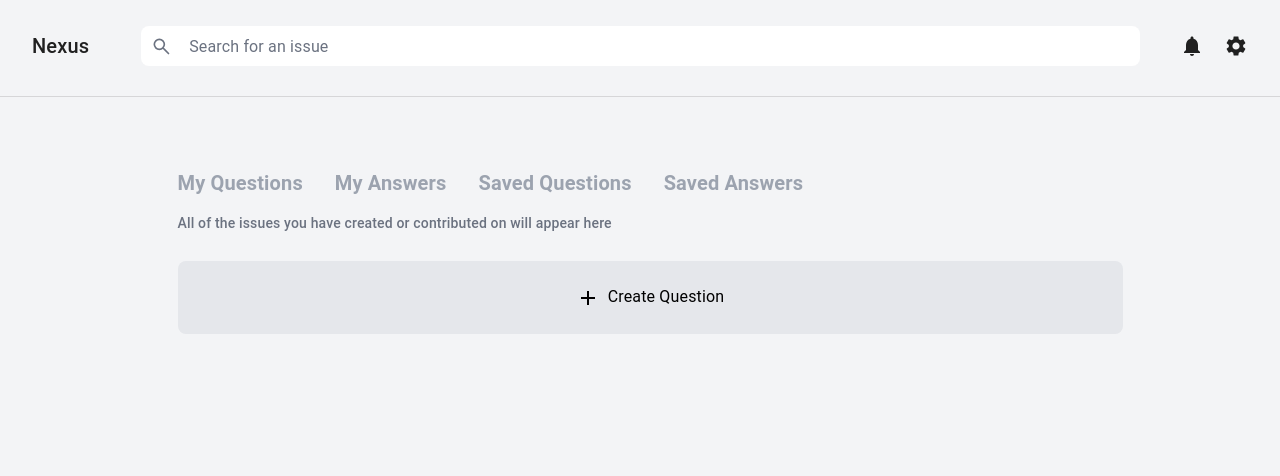
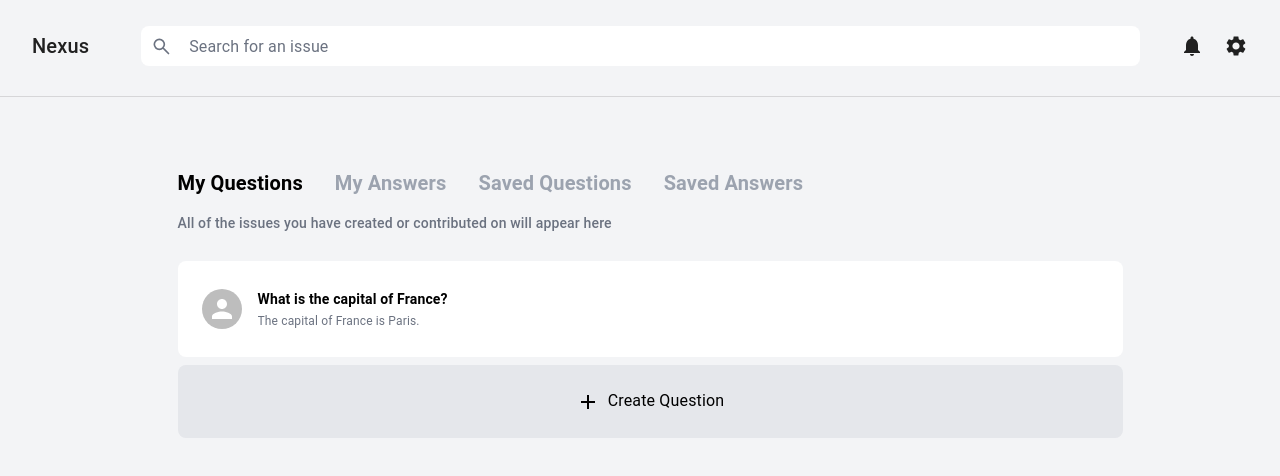
Before and after one commit to dallenpyrah/Nexus, a Next.js app: page /dashboard in a window 1280 px wide. Shown: the top 476 px of the page. Built offline with nearby package versions, Linux system fonts and the light colour scheme.

Commit message:
Implemented tab type for setActiveTab functions

```diff
--- a/components/QuestionTitleHeader.tsx
+++ b/components/QuestionTitleHeader.tsx
@@ -5,7 +5,7 @@
 interface IQuestionTitleHeaderProps {
     title: string;
     isActive: boolean;
-    setActiveTab: Dispatch<SetStateAction<string>>;
+    setActiveTab: Dispatch<SetStateAction<TabType>>;
     tabType: TabType;
 }
 
--- a/pages/dashboard.tsx
+++ b/pages/dashboard.tsx
@@ -18,7 +18,7 @@
 const userAnswersService = new UserAnswersService();
 
 export default function Dashboard () {
-    const [activeTab, setActiveTab] = useState("my_questions");
+    const [activeTab, setActiveTab] = useState(TabType.MY_QUESTIONS);
     const { setAnswers, answers } = useAnswersStore();
     const { setQuestions, questions } = useQuestionsStore();
 
```
